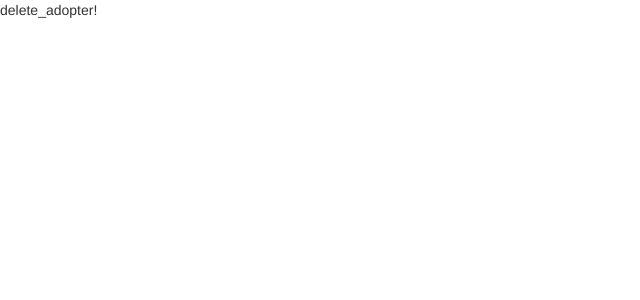
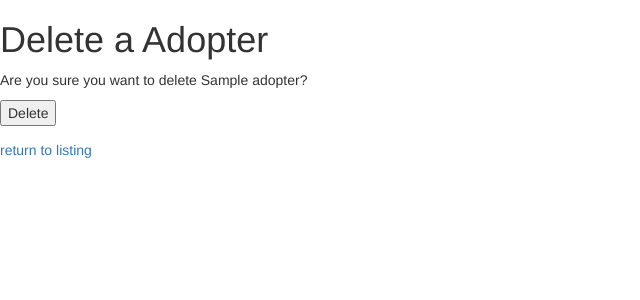
Before and after one commit to TsubasaK111/PuppyShelter, a Flask app: page /adopters/1/delete/ in a window 1280 px wide. Before the commit the part shown is almost empty. Shown: the top 300 px of the page, without its empty margins (0-640 px from the left). Run offline with Flask 2, Linux system fonts and the light colour scheme; tables that the repository leaves empty hold one stand-in row (values such as "Sample post"); some libraries are stand-ins or nearby versions.

Commit message:
feat: make adopter CRUD fully functional

```diff
--- a/puppy_populator.py
+++ b/puppy_populator.py
@@ -1,4 +1,4 @@
-from puppy_setup import session, Shelter, Puppy, Puppy_Profile
+from puppy_db_setup import session, Shelter, Puppy, Puppy_Profile, Adopter
 
 from random import randint
 import datetime
--- a/puppy_webserver.py
+++ b/puppy_webserver.py
@@ -221,7 +221,7 @@ def edit_adopter(adopter_id):
     """page to edit a adopter's basic information."""
     if request.method == "POST":
         edited_name = request.form['edited_name']
-        old_name = session.query(Shelter).filter_by(id=adopter_id).first().name
+        old_name = session.query(Adopter).filter_by(id=adopter_id).first().name
         result = session.execute("""
                 UPDATE adopter
                 SET name=:edited_name
@@ -231,14 +231,14 @@ def edit_adopter(adopter_id):
             "edited_adopter_id": adopter_id}
         )
         session.commit()
-        flash( "Shelter '"+old_name+"' renamed to '"+edited_name+"'. Jawohl!")
+        flash( "Adopter '"+old_name+"' renamed to '"+edited_name+"'. Jawohl!")
         return redirect(url_for("show_adopters"))
 
     else:
-        output = render_template('page_head.html', title = "Edit a Shelter")
-        output += "edit_adopter!"
-        # adopter = session.query(Shelter).filter_by(id = adopter_id).first()
-        # output += render_template('edit_adopter.html', adopter = adopter )
+        output = render_template('page_head.html', title = "Edit a Adopter")
+        # output += "edit_adopter!"
+        adopter = session.query(Adopter).filter_by(id = adopter_id).first()
+        output += render_template('edit_adopter.html', adopter = adopter )
         return output
 
 
@@ -246,17 +246,17 @@ def edit_adopter(adopter_id):
 def delete_adopter(adopter_id):
     """page to delete a puppy."""
     if request.method == "POST":
-        delete_this_adopter = session.query(Shelter).filter_by(id = adopter_id).first()
+        delete_this_adopter = session.query(Adopter).filter_by(id = adopter_id).first()
         session.delete(delete_this_adopter)
         session.commit()
-        flash( "Shelter '" + delete_this_adopter.name + "' deleted. Auf Wiedersehen!")
+        flash( "Adopter '" + delete_this_adopter.name + "' deleted. Auf Wiedersehen!")
         return redirect(url_for("show_adopters"))
 
     else:
-        output = render_template('page_head.html', title = "Delete a Shelter")
-        output += "delete_adopter!"
-        # adopter = session.query(Shelter).filter_by(id = adopter_id).first()
-        # output += render_template( 'delete_adopter.html', adopter = adopter )
+        output = render_template('page_head.html', title = "Delete an Adopter")
+        # output += "delete_adopter!"
+        adopter = session.query(Adopter).filter_by(id = adopter_id).first()
+        output += render_template( 'delete_adopter.html', adopter = adopter )
         return output
 
 #Attempt at an API endpoint (GET Req)
--- a/templates/delete_adopter.html
+++ b/templates/delete_adopter.html
@@ -1,11 +1,11 @@
-<h1>Delete a Shelter</h1>
+<h1>Delete a Adopter</h1>
 
-<form action = {{ url_for('delete_shelter',shelter_id=shelter.id) }} method = 'POST' enctype = 'multipart/form-data' >
-    <p> Are you sure you want to delete {{shelter.name}}?</p>
+<form action = {{ url_for('delete_adopter',adopter_id=adopter.id) }} method = 'POST' enctype = 'multipart/form-data' >
+    <p> Are you sure you want to delete {{adopter.name}}?</p>
     <input type = 'submit' value = 'Delete'>
 </form>
 
-<a href={{ url_for('show_shelters') }} >return to listing</a>
+<a href={{ url_for('show_adopters') }} >return to listing</a>
 
 </body>
 </html>
```
Also changed, not shown: templates/edit_adopter.html (+4 -4 lines).
